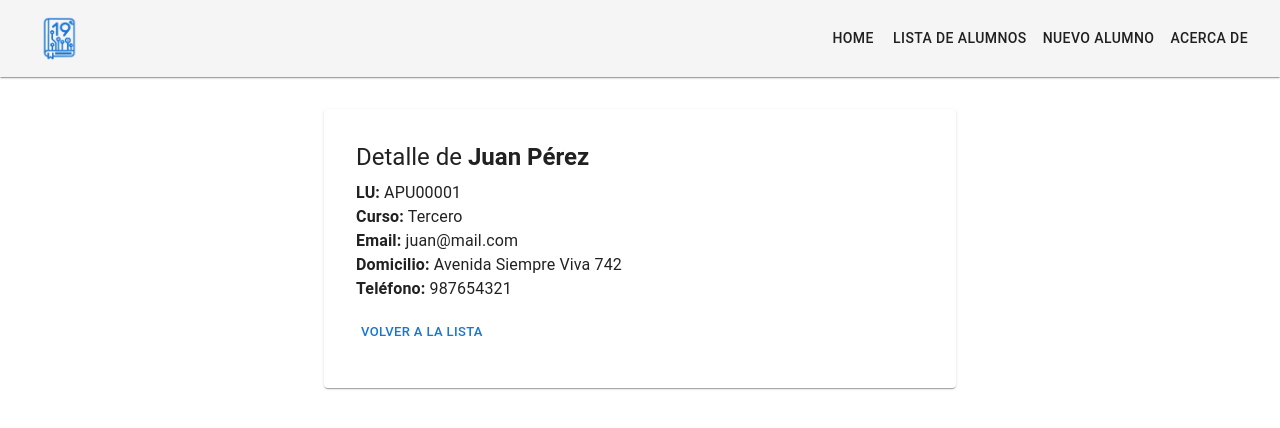
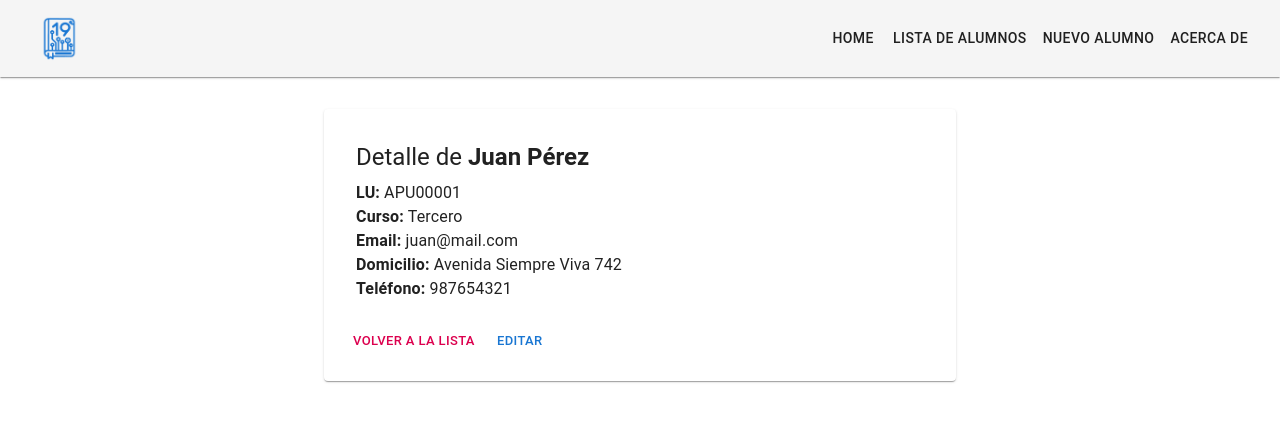
Before and after one commit to matiasvargas-dev/pv_tp5_grupo19, a React (Vite) app: page /alumno/1 in a window 1280 px wide. Shown: the top 428 px of the page. Built offline with nearby package versions, Linux system fonts and the light colour scheme.

Commit message:
Agrega boton de editar en detalles de alumno

```diff
--- a/src/AppRouter.jsx
+++ b/src/AppRouter.jsx
@@ -35,7 +35,7 @@ export const AppRouter = ({
         {/* Detalle Alumno */}
         <Route
           path="/alumno/:id"
-          element={<AlumnoDetalle alumnos={alumnos} />}
+          element={<AlumnoDetalle alumnos={alumnos} editarAlumno={editarAlumno} />}
         />
         {/* Nuevo Alumno */}
         <Route
--- a/src/views/ListaAlumno/AlumnoDetalle.jsx
+++ b/src/views/ListaAlumno/AlumnoDetalle.jsx
@@ -1,47 +1,67 @@
 import { useParams, Link } from "react-router";
+import { useState } from "react";
 import Card from "@mui/material/Card";
 import CardContent from "@mui/material/CardContent";
 import Typography from "@mui/material/Typography";
 import Button from "@mui/material/Button";
+import CardActions from "@mui/material/CardActions";
+import Modal from "../../components/Modal";
 import "./style.css";
 
-const AlumnoDetalle = ({ alumnos }) => {
+const AlumnoDetalle = ({ alumnos, editarAlumno }) => {
   const { id } = useParams();
   const alumno = alumnos.find((a) => a.id === parseInt(id));
+  const [modalOpen, setModalOpen] = useState(false);
 
   if (!alumno) return <p>Alumno no encontrado</p>;
 
+  const handleEditarClick = () => {
+    setModalOpen(true);
+  };
+
+  const handleCloseModal = () => {
+    setModalOpen(false);
+  };
+
   return (
-    <Card sx={{ maxWidth: 600, margin: "2rem auto", p: 2}}>
+    <Card sx={{ maxWidth: 600, margin: "2rem auto", p: 2 }}>
       <CardContent>
         <Typography variant="h5" component="div" gutterBottom>
           Detalle de <strong>{alumno.nombre} {alumno.apellido}</strong>
         </Typography>
         <Typography variant="body1">
-          <strong>LU:</strong> {alumno.lu}
-        </Typography>
-        <Typography variant="body1">
-          <strong>Curso:</strong> {alumno.curso}
-        </Typography>
-        <Typography variant="body1">
-          <strong>Email:</strong> {alumno.email}
-        </Typography>
-        <Typography variant="body1">
-          <strong>Domicilio:</strong> {alumno.domicilio || "No especificado"}
-        </Typography>
-        <Typography variant="body1">
+          <strong>LU:</strong> {alumno.lu}<br />
+          <strong>Curso:</strong> {alumno.curso}<br />
+          <strong>Email:</strong> {alumno.email}<br />
+          <strong>Domicilio:</strong> {alumno.domicilio || "No especificado"}<br />
           <strong>Teléfono:</strong> {alumno.telefono || "No especificado"}
         </Typography>
+      </CardContent>
+      <CardActions sx={{mt: 0.1}}>
         <Button
           component={Link}
           to="/lista-alumnos"
           size="small"
-          color="primary"
-          sx={{ mt: 2 }}
+          color="secondary"
         >
           Volver a la lista
         </Button>
-      </CardContent>
+        <Button
+          onClick={handleEditarClick}
+          size="small"
+          color="primary"
+        >
+          Editar
+        </Button>
+
+      </CardActions>
+      <Modal
+        alumno={alumno}
+        isOpen={modalOpen}
+        onClose={handleCloseModal}
+        onEditarAlumno={editarAlumno}
+        alumnos={alumnos}
+      />
     </Card>
   );
 };
```
